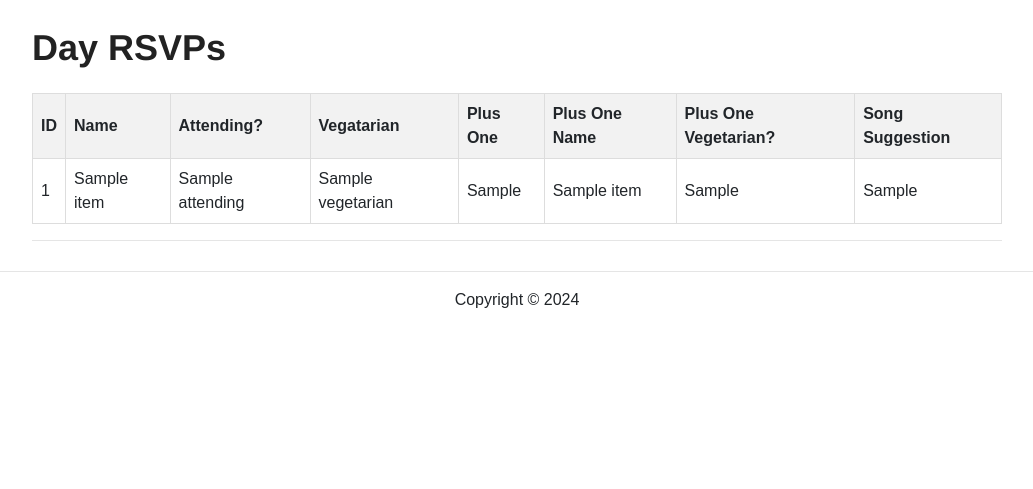
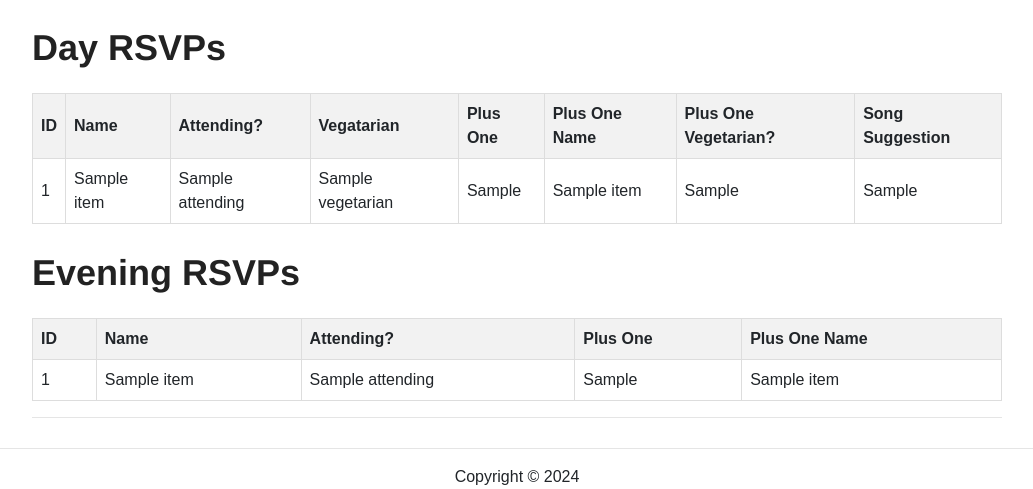
Before and after one commit to DanGahan/rsvp, a Django app: page /all_rsvps/ in a window 1280 px wide. Shown: the part 1332-1821 px from the top of the page, without its empty margins (123-1156 px from the left). Before the commit the page ends 1640 px from the top, so only its background shows below. Run offline with Django 3.2, Linux system fonts and the light colour scheme; tables that the repository leaves empty hold one stand-in row (values such as "Sample post"); a database or web service that is not in the repository returns one stand-in record (values such as "Sample title"); data that the repository does not hold is empty; parts of the project's set-up code (start-up, migrations or seed data) failed here and were passed over; some libraries are stand-ins or nearby versions.

Commit message:
all rsvps page updated to show both day and evening responses

```diff
--- a/frontend/frontend/templates/all_rsvps.html
+++ b/frontend/frontend/templates/all_rsvps.html
@@ -71,6 +71,32 @@
             </tbody>
         </table>
 
+        <br>
+        <h2>Evening RSVPs</h2>
+
+        <table border="1">
+            <thead>
+                <tr>
+                    <th>ID</th>
+                    <th>Name</th>
+                    <th>Attending?</th>
+                    <th>Plus One</th>
+                    <th>Plus One Name</th>
+                </tr>
+            </thead>
+            <tbody>
+                {% for evening_rsvp in evening_rsvps_data %}
+                    <tr>
+                        <td>{{ evening_rsvp.id }}</td>
+                        <td>{{ evening_rsvp.name }}</td>
+                        <td>{{ evening_rsvp.attending }}</td>
+                        <td>{{ evening_rsvp.plus_one }}</td>
+                        <td>{{ evening_rsvp.plus_one_name }}</td>
+                    </tr>
+                {% endfor %}
+            </tbody>
+        </table>
+
         <hr>
 
 		</article>
--- a/frontend/frontend/views.py
+++ b/frontend/frontend/views.py
@@ -5,17 +5,9 @@ from django.views.decorators.csrf import csrf_protect
 from django.shortcuts import render
 from django.shortcuts import render, redirect
 
-def get_all_rsvps(request):
-    api_url = 'http://backend:5000/rsvps'  # Update the URL to match your Flask API endpoint
-    response = requests.get(api_url)
-
-    if response.status_code == 200:
-        rsvps_data = response.json()
-        return render(request, 'all_rsvps.html', {'rsvps_data': rsvps_data})
-    else:
-        # Handle the API error
-        return render(request, 'error_page.html', {'error_message': 'Failed to fetch RSVP data'})
-
+##########################################################
+#Views for frontend pages                                #
+##########################################################
 def header_view(request):
     return render(request, 'header.html')
 
@@ -25,14 +17,9 @@ def footer_view(request):
 def form_view(request):
     return render(request, 'form.html')
 
-def success_page_view(request):
-    rsvp_success = request.session.get('rsvp_success', False)
-    if rsvp_success:
-            success_message = 'RSVP submitted successfully!'
-            return render(request, 'success.html', {'success_message': success_message})
-    else:
-        return render(request, 'success.html')
-
+##########################################################
+#POST into backend API for RSVP submission               #
+##########################################################
 def submit_data(request):
     if request.method == 'POST':
         # Extract form data
@@ -77,3 +64,47 @@ def submit_data(request):
             return JsonResponse({'status': 'error', 'message': 'Failed to submit data to backend'}, status=500)
     else:
         return JsonResponse({'status': 'error', 'message': 'Invalid request method'}, status=400)
+
+##########################################################################
+#Set RSVP message on success page if navigated to from RSVP Post         #
+##########################################################################
+def success_page_view(request):
+    rsvp_success = request.session.get('rsvp_success', False)
+    if rsvp_success:
+            success_message = 'RSVP submitted successfully!'
+            return render(request, 'success.html', {'success_message': success_message})
+    else:
+        return render(request, 'success.html')
+
+##########################################################
+#GET into backend API to retrieve all rsvps              #
+##########################################################
+def get_all_rsvps(request):
+    all_rsvps_url = 'http://backend:5000/rsvps'  # Update the URL to match your Flask API endpoint
+    all_evening_rsvps_url = 'http://backend:5000/evening_rsvps'
+
+    all_rsvps_response = requests.get(all_rsvps_url)
+    all_evening_rsvps_response = requests.get(all_evening_rsvps_url)
+
+    if all_rsvps_response.status_code == 200 and all_evening_rsvps_response.status_code == 200:
+        rsvps_data = all_rsvps_response.json()
+        evening_rsvps_data = all_evening_rsvps_response.json()
+
+        return render(request, 'all_rsvps.html', {'rsvps_data': rsvps_data, 'evening_rsvps_data': evening_rsvps_data})
+    else:
+        # Handle the API error
+        return render(request, 'error_page.html', {'error_message': 'Failed to fetch RSVP data'})
+
+#########################################################
+#GET into backend API to retrieve all rsvps              #
+##########################################################
+def get_all_evening_rsvps(request):
+    api_url = 'http://backend:5000/evening_rsvps'  # Update the URL to match your Flask API endpoint
+    response = requests.get(api_url)
+
+    if response.status_code == 200:
+        evening_rsvps_data = response.json()
+        return render(request, 'all_rsvps.html', {'evening_rsvps_data': evening_rsvps_data})
+    else:
+        # Handle the API error
+        return render(request, 'error_page.html', {'error_message': 'Failed to fetch evening RSVP data'})
```
